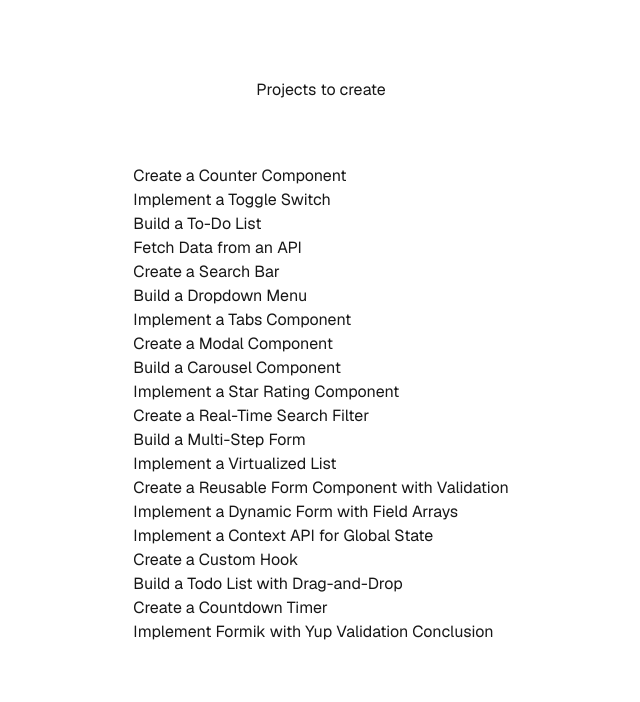
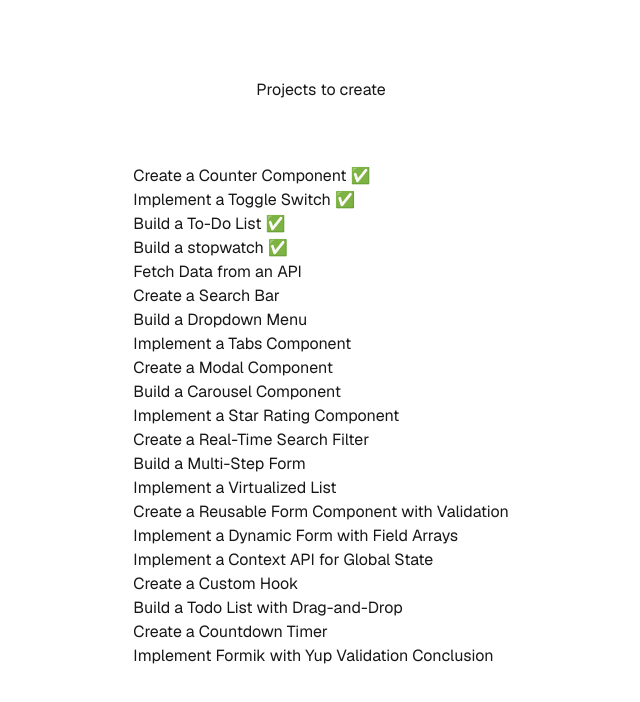
Before and after one commit to pushpendersingh97/life_with_push, a Next.js app: page / in a window 1280 px wide. Shown: the top 702 px of the page, without its empty margins (319-959 px from the left). Built offline with nearby package versions, Linux system fonts and the light colour scheme.

Commit message:
Updated Main page

```diff
--- a/src/app/page.tsx
+++ b/src/app/page.tsx
@@ -1,8 +1,9 @@
 export default function Home() {
   const projectList: Array<string> = [
-    'Create a Counter Component',
-    'Implement a Toggle Switch',
-    'Build a To-Do List',
+    'Create a Counter Component ✅',
+    'Implement a Toggle Switch ✅',
+    'Build a To-Do List ✅',
+    'Build a stopwatch ✅',
     'Fetch Data from an API',
     'Create a Search Bar',
     'Build a Dropdown Menu',
```
